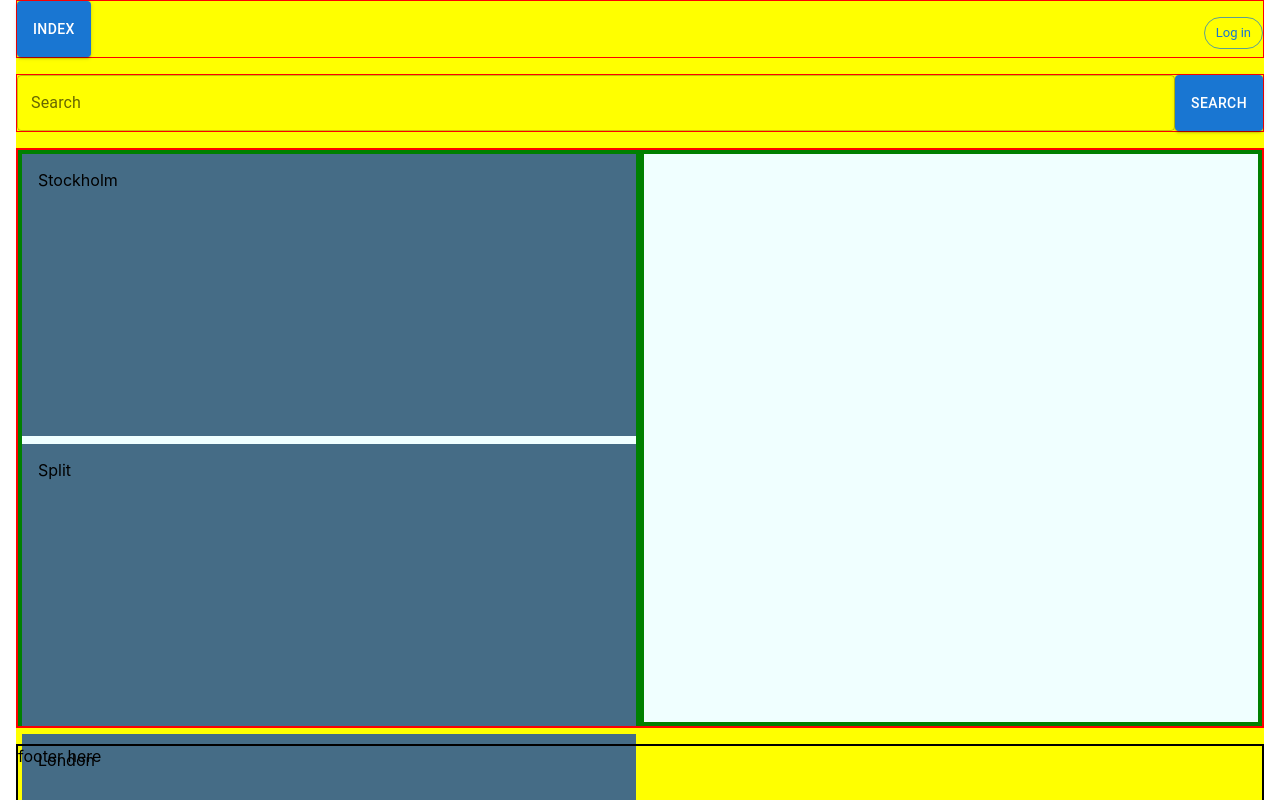
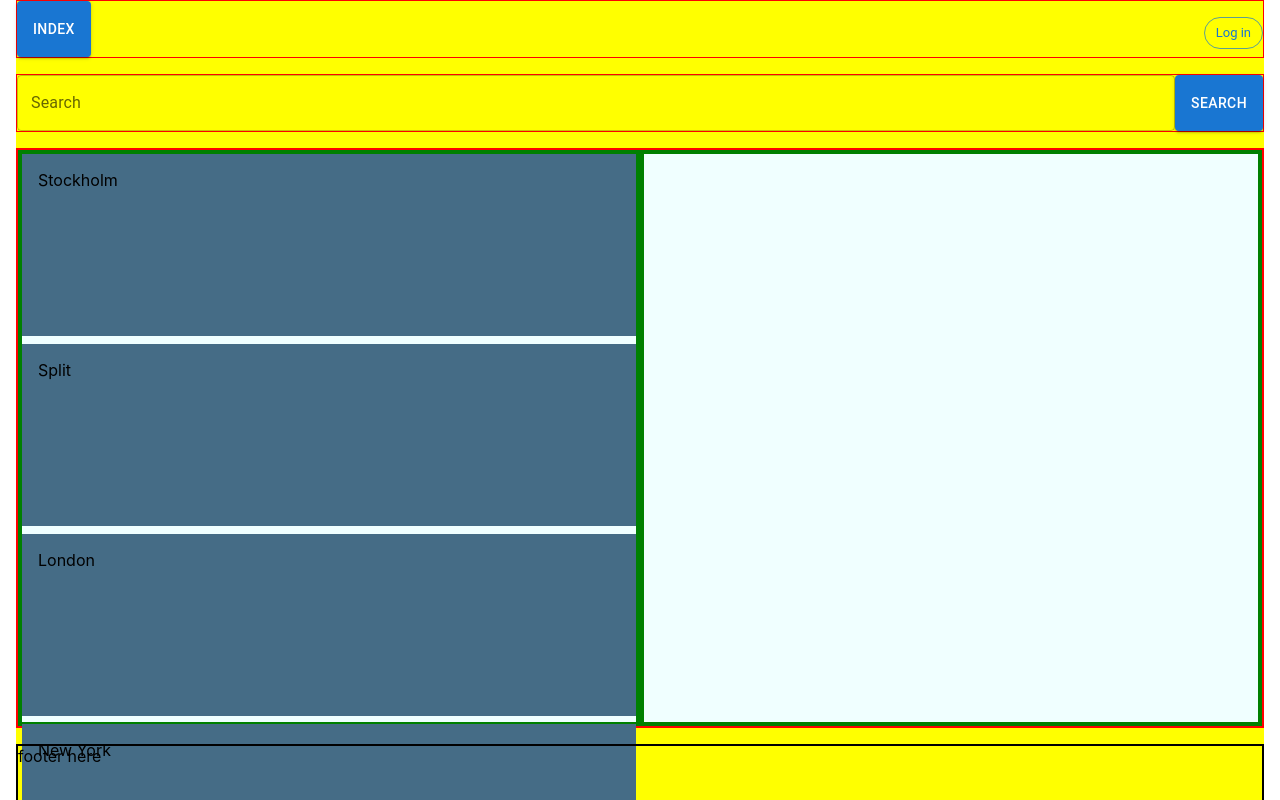
Before and after one commit to GoranAviani/react_apollo_client_3_cache, a React (Create React App) app: page / in a window 1280 px wide. Shown: the top 800 px of the page. Built offline with nearby package versions, Linux system fonts and the light colour scheme.

Commit message:
changing keys

```diff
--- a/src/components/WeatherBoard/css/ColumItem.css
+++ b/src/components/WeatherBoard/css/ColumItem.css
@@ -2,7 +2,7 @@
     user-select: none;
     padding: 16px;
     margin: 0 0 8px 0;
-    min-height: 250px;
+    min-height: 150px;
 
 }
 
```
